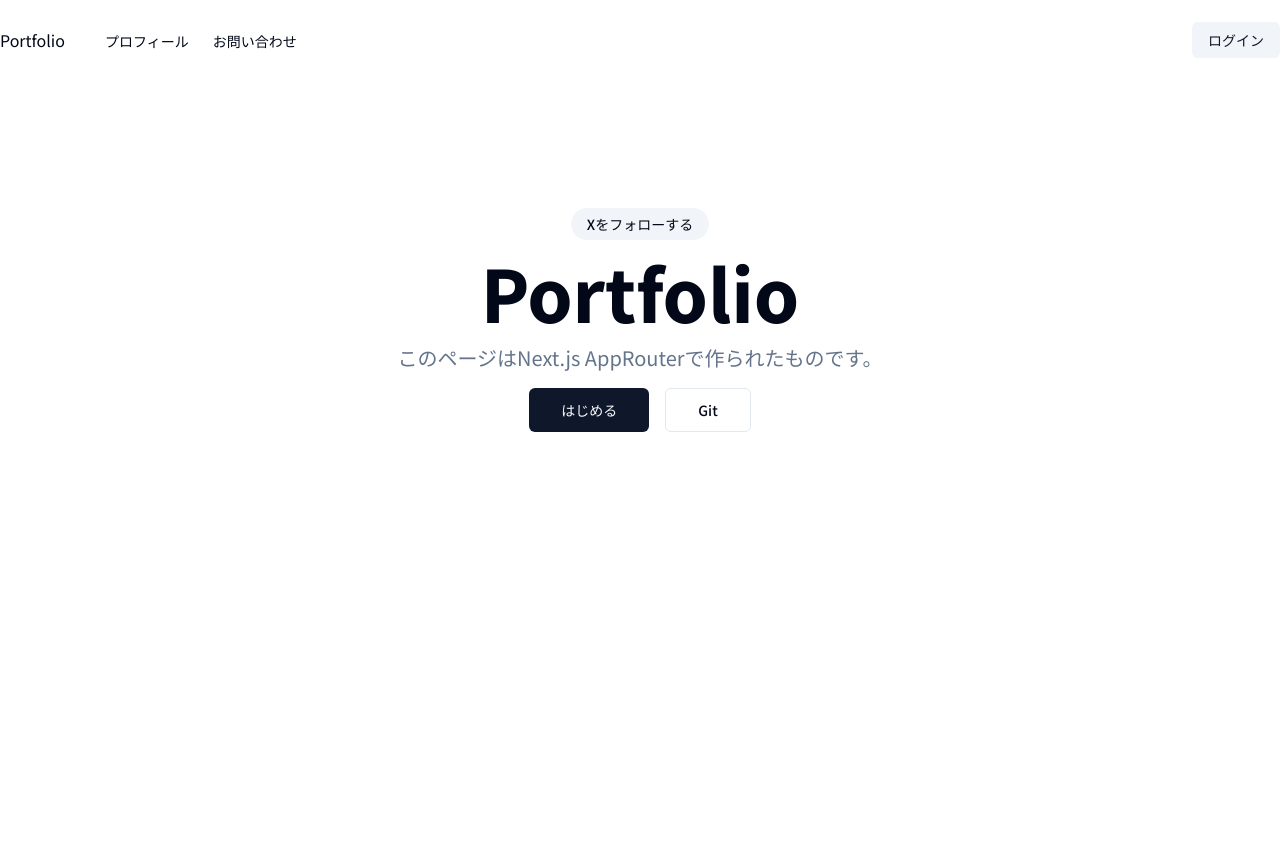
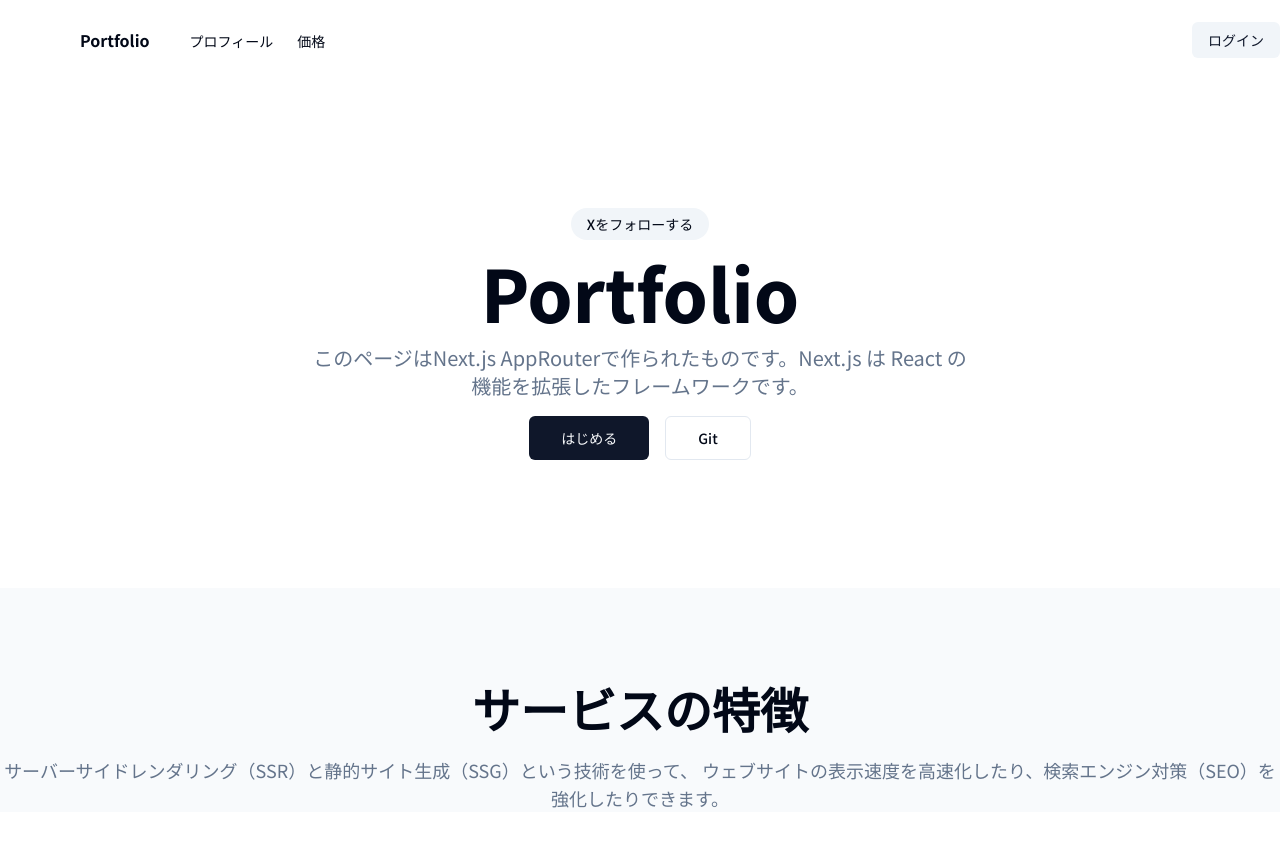
Before and after one commit to Risa2024/landing-page, a Next.js app: page / in a window 1280 px wide. Shown: the top 846 px of the page. Before the commit the page ends 800 px from the top, so only its background shows below. Built offline with nearby package versions, Linux system fonts and the light colour scheme.

Commit message:
サービスの特徴追加

```diff
--- a/app/(marketing)/layout.tsx
+++ b/app/(marketing)/layout.tsx
@@ -3,6 +3,7 @@ import Link from "next/link";
 import { buttonVariants } from "@/components/ui/button";
 import { cn } from "@/lib/utils";
 import MainNav from "@/components/ui/main-nav";
+
 
 export default function MarketingLayout({
     children,
--- a/app/(marketing)/page.tsx
+++ b/app/(marketing)/page.tsx
@@ -19,7 +19,7 @@ export default function IndexPage() {
             </h1>
             <p className="text-muted-foreground mb-4 sm:text-xl leading-normal max-w-[42rem]" >
                 このページはNext.js
-                AppRouterで作られたものです。
+                AppRouterで作られたものです。Next.js は React の機能を拡張したフレームワークです。
             </p>
         </div >
 
@@ -40,6 +40,25 @@ export default function IndexPage() {
             </Link>
         </div>
     </section>
+    <section id="features" className="container py-8 mx-auto md:py-12 lg:py-24
+    bg-slate-50">
+                <div className="text-center space-y-6 ">
+                    <h2 className="font-extrabold text-3xl sm:text-5xl md:text-6xl lg:text-5xl">
+                        サービスの特徴
+                    </h2>
+                    <p className="text-muted-foreground sm:text-lg sm:leading-7">
+                        サーバーサイドレンダリング（SSR）と静的サイト生成（SSG）という技術を使って、
+                        ウェブサイトの表示速度を高速化したり、検索エンジン対策（SEO）を強化したりできます。
+                        </p>
+                </div>
+                <div className="bg-background">
+                    <div >
+                        <div>
+                            <svg></svg>
+                        </div>
+                    </div>
+                </div>
+            </section>
     </>
     );
 }
--- a/components/ui/main-nav.tsx
+++ b/components/ui/main-nav.tsx
@@ -1,11 +1,14 @@
 
 import Link from "next/link";
+
 export default function MainNav() {
     return (
-        <div className="flex items-baseline md:gap-10">
+        <div className="flex items-baseline md:gap-10 mx-20">
             <Link
                 href={"/"}
-                className=" hidden md:flex ">Portfolio</Link>
+                className=" hidden md:flex ">
+                <span className="font-bold hidden sm:inline-block">Portfolio</span>
+            </Link>
 
             <nav className=" md:flex gap-6 hidden">
                 <Link
@@ -18,7 +21,7 @@ export default function MainNav() {
                     href={"/"}
                     className="text-lg sm:text-sm font-medium hover:text-foreground/50"
                 >
-                お問い合わせ
+                価格
                 </Link>
             </nav>
         </div>
--- a/types/index.d.ts
+++ b/types/index.d.ts
@@ -1,3 +1,9 @@
+export type NavItem ={
+    title: string;
+    href: string;
+};
+
+
 export type SiteConfig = {
     name: string;
     description: string;
```
